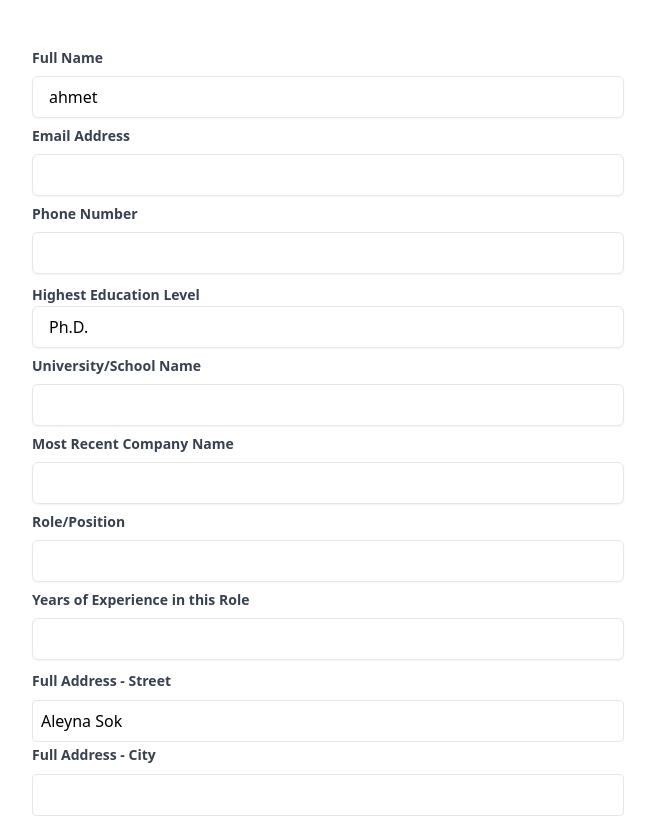
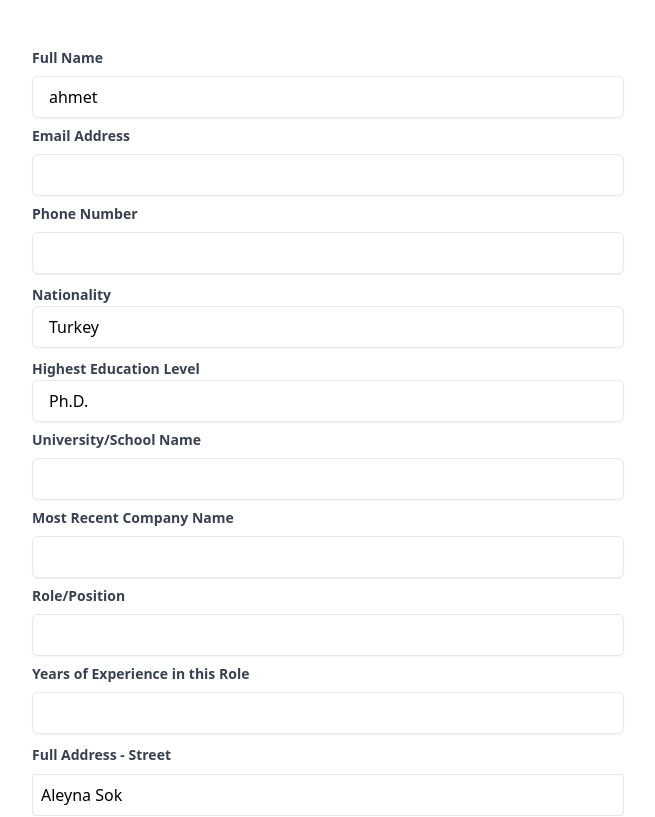
Before and after one commit to AhmetHuseyinDOK/vue-dynamic-form-starter, a Vue app: page / in a window 1280 px wide. Shown: the top 817 px of the page, without its empty margins (312-967 px from the left). Built offline with nearby package versions, Linux system fonts and the light colour scheme.

Commit message:
(feature) fetch data from remote

```diff
--- /dev/null
+++ b/public/countries.json
@@ -0,0 +1,18 @@
+[
+  {
+    "name": "Turkey",
+    "code": "TR"
+  },
+  {
+    "name": "Indonesia",
+    "code": "ID"
+  },
+  {
+    "name": "Korea",
+    "code": "KR"
+  },
+  {
+    "name": "Singapore",
+    "code": "SG"
+  }
+]
--- a/src/App.vue
+++ b/src/App.vue
@@ -5,7 +5,7 @@ import type {IAddressBoxField } from "./components/form_components/AddressBox.vu
 import type { ISelectBoxConfig } from "./components/form_components/SelectBox.vue";
 import DynamicForm, { type IFormStructure, type IFormField } from "./components/DynamicForm.vue";
 import type { ITextFieldField } from "./components/form_components/TextField.vue";
-import type { ISelectBoxField } from "./components/form_components/RadioBox.vue";
+import type { ISelectBoxField } from "./components/form_components/SelectBox.vue";
 
 const form: IFormStructure = {
   fields: [
@@ -34,7 +34,29 @@ const form: IFormStructure = {
         return regex.test(data) ? null : 'Invalid phone number';
       },
     } as ITextFieldField,
+    {
+      component: "SelectBox",
+      name: "nationality",
+      title: "Nationality",
+      config: {
+        query: async function (q){
+            //fake query
+            // can be improved
+            let data = await fetch('/countries.json').then( r => {
+             return r.json()
+            })
 
+            if( q != null){
+             data=  data.filter( (d: any) => d.name.toLowerCase().includes(q.toLowerCase()) || d.code.toLowerCase().includes(q.toLowerCase()))
+            }
+            return data
+            .map( (d: any) => ({
+              label: d.name,
+              value: d.code,
+            }))
+        } ,
+      },
+    } as ISelectBoxField,
     // Educational Background
     {
       component: "SelectBox",
@@ -109,7 +131,8 @@ const data = ref({
   highest_education: "phd",
   address: {
     "street": "Aleyna Sok"
-  }
+  },
+  nationality: "TR"
 });
 const errors = ref({});
 function fakeErrorResponse(){
--- a/src/components/form_components/RadioBox.vue
+++ b/src/components/form_components/RadioBox.vue
@@ -24,7 +24,7 @@
   }
   type ISelectBoxData = string;
   type ISelectBoxError = string;
-  export type ISelectBoxField = IFormField<ISelectBoxData, IRadioBoxConfig, ISelectBoxError>
+  export type IRadioBoxField = IFormField<ISelectBoxData, IRadioBoxConfig, ISelectBoxError>
   const props = defineProps<IComponentProps<ISelectBoxData, ISelectBoxError> & IRadioBoxConfig> ();
 
   const internalModelValue = ref(props.modelValue);
--- a/src/components/form_components/Selectbox.vue
+++ b/src/components/form_components/Selectbox.vue
@@ -7,6 +7,7 @@
       :name="name"
       type="text"
       v-model="searchQuery"
+      @keypress="search"
       @focus="isOpen = true"
       class="w-full px-4 py-2 border rounded-md shadow-sm focus:border-blue-500 focus:ring focus:ring-blue-200 focus:ring-opacity-50"
       :placeholder="title"
@@ -31,12 +32,16 @@
 </template>
 
   <script lang="ts" setup>
-import { ref, watch, computed } from "vue";
+import { ref, watch, computed, onMounted } from "vue";
 import type { IComponentProps, IFormField } from "../DynamicForm.vue";
 
+type SelectBoxOption = { label: string; value: string };
+
 export interface ISelectBoxConfig  {
-    options: Array<{ label: string; value: string }>,
+    options?: Array<SelectBoxOption>,
+    query?: (q: string) => Promise<Array<SelectBoxOption>>
 }
+
 type ISelectBoxData = string;
 type ISelectBoxError = string;
 export type ISelectBoxField = IFormField<ISelectBoxData, ISelectBoxConfig, ISelectBoxError>
@@ -45,17 +50,34 @@ const props = defineProps<IComponentProps<ISelectBoxData, ISelectBoxError> & ISe
 // Define emits
 const emit = defineEmits(["update:modelValue", "update:error"]);
 
+// Computed property for filtered options
+const filteredOptions =  ref<SelectBoxOption[]>(props.options ?? []);
+
 // Reactive state
-const searchQuery = ref(getSelectedOptionFromValue(props.modelValue));
+const searchQuery = ref();
+onMounted(() => {
+  search().then(() => {
+    searchQuery.value =  getSelectedOptionFromValue(props.modelValue) ?? ""
+  });
+})
+
 const isOpen = ref(false);
 
-// Computed property for filtered options
-const filteredOptions = computed(() => {
-  if (!searchQuery.value || getSelectedOptionFromValue(searchQuery.value) == searchQuery.value) return props.options;
-  return props.options.filter((option) =>
-    option.label.toLowerCase().includes(searchQuery.value.toLowerCase())
-  );
-});
+ async function search(){
+  if(props.options){
+    if (!searchQuery.value){
+      filteredOptions.value = props.options;
+    }else{
+      filteredOptions.value =  props.options.filter((option) =>
+      option.label.toLowerCase().includes(searchQuery.value.toLowerCase())
+    );
+    }
+  } else if(props.query) {
+    filteredOptions.value = await props.query(searchQuery.value);
+  } else{
+    throw "query or options must be defined"
+  }
+ }
 
 // Select option method
 const selectOption = (option: { label: string; value: string }) => {
@@ -65,15 +87,15 @@ const selectOption = (option: { label: string; value: string }) => {
   isOpen.value = false;
 };
 
-function getSelectedOptionFromValue(value: string): string {
-  return props.options.find((option) => option.value === value)?.label ?? "";
+function getSelectedOptionFromValue(value: string): string | undefined {
+  return filteredOptions.value.find((option) => option.value === value)?.label;
 }
 
 // Watch modelValue for external changes
 watch(
   () => props.modelValue,
   (newValue) => {
-    searchQuery.value = getSelectedOptionFromValue(newValue);
+    searchQuery.value =  getSelectedOptionFromValue(newValue) ?? ""
   }
 );
 </script>
```
Also changed, not shown: 1 other file (tests, documents, lock files or other folders).
